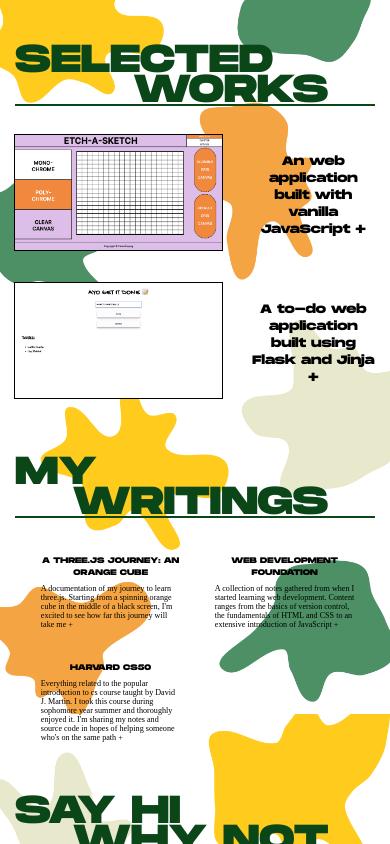
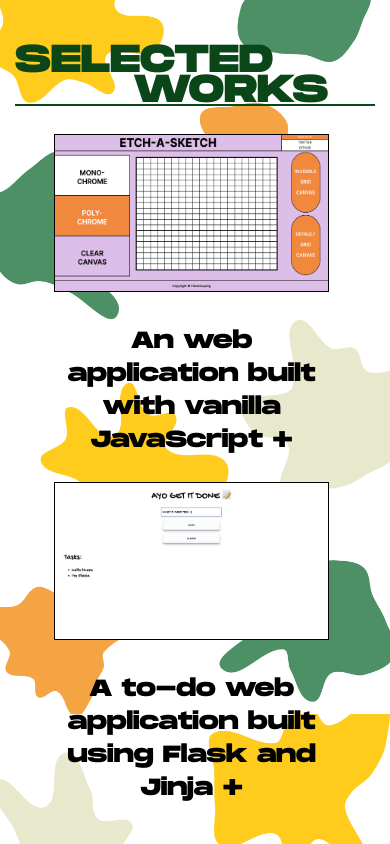
Before and after one commit to flaviaouyang/portfolio-site, a React (Create React App) app: page / in a window 390 px wide. Shown: the part 2060-2904 px from the top of the page. Built offline with nearby package versions, Linux system fonts and the light colour scheme; a web font is replaced by a local one.

Commit message:
changed mobile design layout

```diff
--- a/src/App.css
+++ b/src/App.css
@@ -107,8 +107,53 @@ a {
     padding-right: 20px !important;
   }
 
+  .tech-stack {
+    grid-template-columns: repeat(2, 50%) !important;
+    grid-template-rows: repeat(5, 20%) !important;
+  }
+
   .tech-stack-item {
     font-size: 4vw !important;
+  }
+
+  .project-item {
+    display: flex !important;
+    flex-direction: column !important;
+    margin: 0px !important;
+    margin-right: 2vw !important;
+  }
+
+  .project-picture {
+    width: 70vw !important;
+    height: 40vw !important;
+  }
+
+  .project-description {
+    font-size: 6vw !important;
+    margin-left: 15vw !important;
+    margin-right: 15vw !important;
+    text-align: center !important;
+  }
+
+  .blog-item-container {
+    display: flex !important;
+    flex-direction: column !important;
+  }
+
+  .blog-item {
+    margin: 7vw !important;
+    background: rgba(255, 255, 255, 0.9) !important;
+    border-radius: 5vw !important;
+  }
+
+  .blog-title {
+    font-size: 7vw !important;
+    border-bottom: 1vw solid black !important;
+  }
+
+  .blog-content {
+    font-size: 5vw !important;
+    text-align: center !important;
   }
 }
 
@@ -189,8 +234,8 @@ a {
 /* tech stack */
 .tech-stack {
   display: grid;
-  grid-template-columns: repeat(2, 50%);
-  grid-template-rows: repeat(5, 20%);
+  grid-template-columns: repeat(3, 33%);
+  grid-template-rows: repeat(4, 25%);
   grid-gap: 1vw;
   margin: 3vw;
   margin-left: 14vw;
@@ -241,6 +286,7 @@ a {
 .project-item {
   display: flex;
   align-items: center;
+  margin-right: 20vw;
 }
 
 .project-picture {
@@ -257,7 +303,7 @@ a {
 
 .project-description {
   font-family: 'MonumentExtended UltraBold', Arial, sans-serif;
-  font-size: 3.125vw;
+  font-size: 3vw;
   color: black;
   margin: 3.4722222222222223vw;
   text-align: center;
@@ -342,7 +388,7 @@ a {
   font-family: 'MonumentExtended Regular', Arial, sans-serif;
   text-align: center;
   padding: 5px;
-  font-size: 1.5vw;
+  font-size: 1.3vw;
   color: rgb(243, 239, 182);
   content: "Currently exploring three.js to incorporate 2D and 3D animations into webpages. Proficient in object creation, transformation and animation.";
 }
@@ -369,7 +415,7 @@ a {
   font-family: 'MonumentExtended Regular', Arial, sans-serif;
   text-align: center;
   padding: 5px;
-  font-size: 1.4vw;
+  font-size: 1.3vw;
   color: rgb(243, 239, 182);
   content: "Working knowledge of Git and GitHub. Familiar with git basics, version control system on local machine, git branching, and working with remote repositories.";
 }
@@ -378,7 +424,7 @@ a {
   font-family: 'MonumentExtended Regular', Arial, sans-serif;
   text-align: center;
   padding: 5px;
-  font-size: 1.6vw;
+  font-size: 1.3vw;
   color: rgb(243, 239, 182);
   content: "Working knowledge of Figma. Have experience creating site map, wire frames, and prototypes on Figma. ";
 }
```
